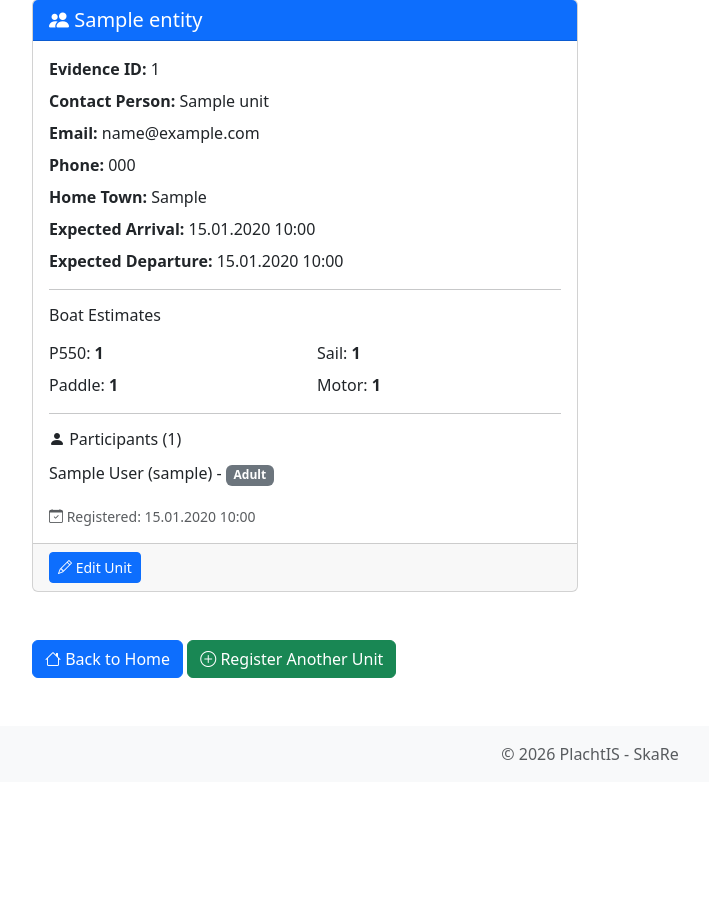
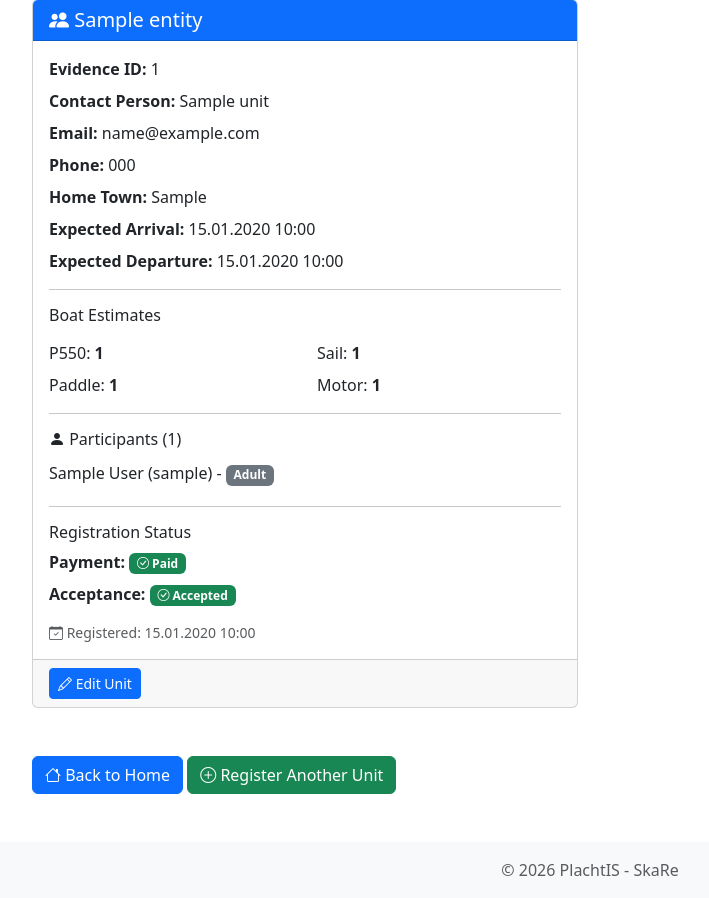
Before and after one commit to ciakval/plachtis, a Django app: page /unit/list/ in a window 1280 px wide. Shown: the part 163-1061 px from the top of the page, without its empty margins (50-759 px from the left). Before the commit the page ends 923 px from the top, so only its background shows below. Run offline with Django 5.2, Linux system fonts and the light colour scheme; a user stored in the database is signed in; tables that the repository leaves empty hold one stand-in row (values such as "Sample post").

Commit message:
add fields for payment and registration acceptance

```diff
--- a/SkaRe/models.py
+++ b/SkaRe/models.py
@@ -106,6 +106,16 @@ class Entity(models.Model):
     unlocked_for_editing = models.BooleanField(
         default=False,
         help_text="Whether this unit is unlocked for editing after the deadline (set by privileged users only)",
+    )
+
+    paid = models.BooleanField(
+        default=False,
+        help_text="Whether the registration fee has been paid (set by privileged users only)",
+    )
+
+    accepted = models.BooleanField(
+        default=False,
+        help_text="Whether the registration has been accepted (set by privileged users only)",
     )
 
     scout_unit_name = models.CharField(
--- a/SkaRe/templates/SkaRe/list_units.html
+++ b/SkaRe/templates/SkaRe/list_units.html
@@ -85,7 +85,27 @@
                                 <p class="text-muted">No participants registered yet.</p>
                             {% endif %}
 
-                            <div class="text-muted small">
+                            <hr>
+
+                            <h6 class="mb-2">Registration Status</h6>
+                            <p class="mb-2">
+                                <strong>Payment:</strong>
+                                {% if unit.entity.paid %}
+                                    <span class="badge bg-success"><i class="bi bi-check-circle"></i> Paid</span>
+                                {% else %}
+                                    <span class="badge bg-warning text-dark"><i class="bi bi-clock"></i> Pending</span>
+                                {% endif %}
+                            </p>
+                            <p class="mb-2">
+                                <strong>Acceptance:</strong>
+                                {% if unit.entity.accepted %}
+                                    <span class="badge bg-success"><i class="bi bi-check-circle"></i> Accepted</span>
+                                {% else %}
+                                    <span class="badge bg-secondary"><i class="bi bi-hourglass-split"></i> Pending Review</span>
+                                {% endif %}
+                            </p>
+
+                            <div class="text-muted small mt-3">
                                 <i class="bi bi-calendar-check"></i> Registered: {{ unit.entity.created_at|date:"d.m.Y H:i" }}
                             </div>
                         </div>
```
Also changed, not shown: SkaRe/templates/SkaRe/list_individual_participants.html (+20 -0 lines), SkaRe/templates/SkaRe/list_organizers.html (+20 -0 lines), SkaRe/migrations/0002_entity_accepted_entity_paid_and_more.py (added).
